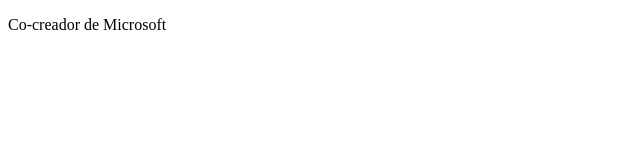
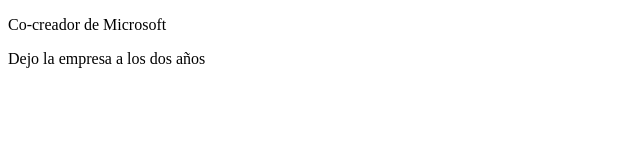
Before and after one commit to Edupujades/personaje, a plain HTML site: page info/info_paul.html in a window 1280 px wide. Shown: the whole page, without its empty margins (0-640 px from the left). Drawn offline with Linux system fonts and the light colour scheme.

Commit message:
Segunda Rama 2 personaje

```diff
--- a/info/info_paul.html
+++ b/info/info_paul.html
@@ -6,5 +6,6 @@
 </head>
 <body>
 	<p>Co-creador de Microsoft</p>
+	<p>Dejo la empresa a los dos años</p>
 </body>
 </html>
```
